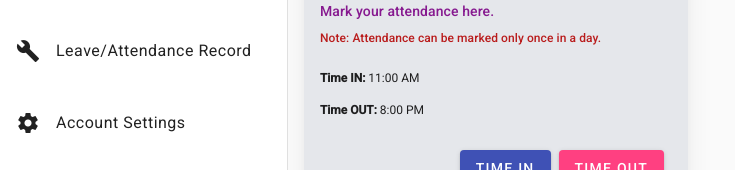
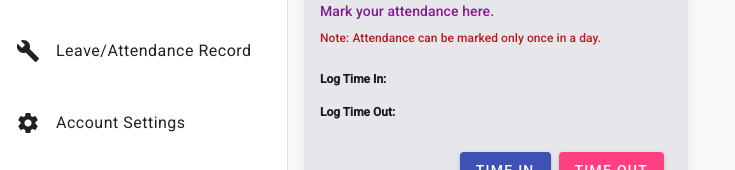
Before and after one commit to VuProjectCS619/leave-attendance-record-system-fe, an Angular app: page /employee/attendance in a window 1280 px wide. Shown: the part 185-355 px from the top of the page, without its empty margins (0-735 px from the left). Built offline with nearby package versions, Linux system fonts and the light colour scheme.

Commit message:
getTime on employee side -> attendance has been set

```diff
--- a/src/app/employee/attendance/attendance.component.html
+++ b/src/app/employee/attendance/attendance.component.html
@@ -11,14 +11,14 @@
           <mat-card-subtitle class="text-red-700 text-xs">Note: Attendance can be marked only once in a day.</mat-card-subtitle>
       </div>
       <div class="flex flex-col gap-4">
-        <p class=" text-xs font-semibold">Time IN:{{" "}}<span class="font-normal ">{{timeIn}}</span> </p>
-        <p class=" text-xs font-semibold">Time OUT:{{" "}}<span class="font-normal ">{{timeOut}}</span> </p>
+        <p class=" text-xs font-semibold">Log Time In:{{" "}}<span class="font-mono text-fuchsia-800 text-[14px]">{{timeIn}}</span> </p>
+        <p class=" text-xs font-semibold">Log Time Out:{{" "}}<span class="font-mono text-fuchsia-800 text-[14px]">{{timeOut}}</span> </p>
       </div>
       <mat-card-actions>
         <!--Button -->
         <div class="flex w-full justify-end gap-2" >
-          <button  mat-raised-button  color="primary">TIME IN</button>
-          <button  mat-raised-button  color="accent">TIME OUT</button>
+          <button  mat-raised-button  color="primary" (click)="getTimeIn()">TIME IN</button>
+          <button  mat-raised-button  color="accent" (click)="getTimeOut()">TIME OUT</button>
         </div>
       </mat-card-actions>
     </mat-card>
--- a/src/app/employee/attendance/attendance.component.ts
+++ b/src/app/employee/attendance/attendance.component.ts
@@ -6,8 +6,19 @@ import { Component } from '@angular/core';
   styleUrls: ['./attendance.component.css']
 })
 export class AttendanceComponent {
-  userName:string = "Muhamamd Osama Iftikhar"
+  userName:string = "Muhammad Osama Iftikhar"
   email:string = "osama@abc.com"
-  timeIn: string = "11:00 AM"
-  timeOut:string = "8:00 PM"
+  timeIn: any
+  timeOut:any
+
+  getTimeIn()
+  {
+    const currentDate = new Date();
+    this.timeIn = currentDate.toLocaleTimeString([], { hour: '2-digit', minute: '2-digit',});
+  }
+  getTimeOut()
+  {
+    const currentDate = new Date();
+    this.timeOut = currentDate.toLocaleTimeString([], { hour: '2-digit', minute: '2-digit',});
+  }
 }
```
